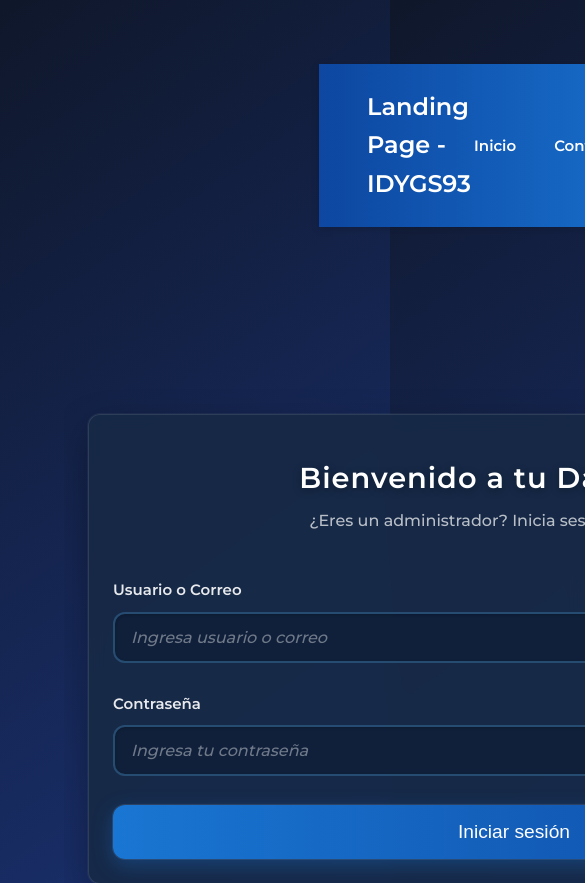
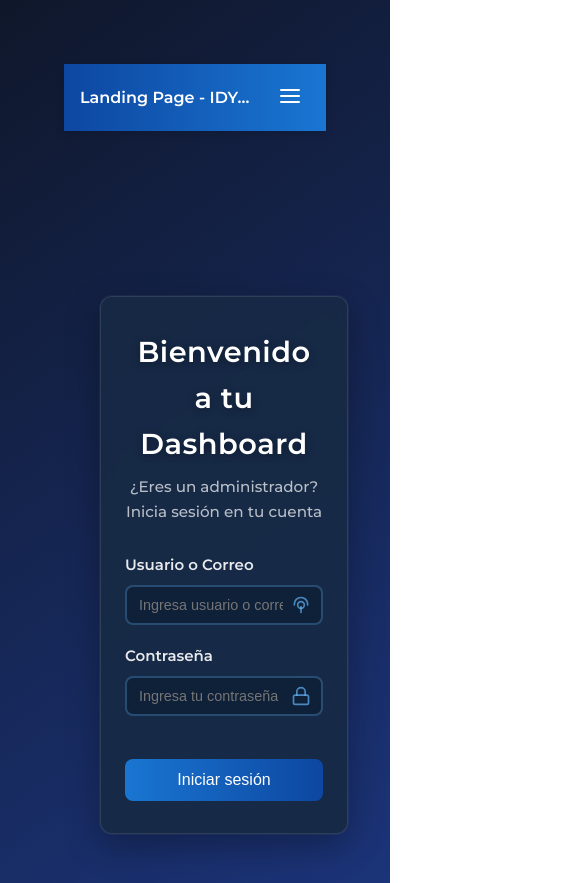
Before and after one commit to eduardo87DR/Landing-Front, a Vue app: page /login in a window 390 px wide. Shown: the top 883 px of the page, 585 px wide, since content can reach past the window. Built offline with nearby package versions, Linux system fonts and the light colour scheme; what vue-recaptcha-v3 would draw is missing.

Commit message:
feat(layout): standardize view widths and improve responsive behavior

```diff
--- a/src/App.vue
+++ b/src/App.vue
@@ -2,7 +2,11 @@
   <div id="app">
     <Header />
     <main class="main-content">
-      <router-view />
+      <div class="content-wrapper">
+        <div class="content-container">
+          <router-view />
+        </div>
+      </div>
     </main>
     <Footer />
   </div>
@@ -23,12 +27,16 @@ import Footer from './components/Footer.vue'
 body {
   font-family: 'Segoe UI', Tahoma, Geneva, Verdana, sans-serif;
   background: linear-gradient(145deg, #0f172a, #1e3a8a);
+  color: #fff;
+  line-height: 1.6;
+  overflow-x: hidden; /* Previene desbordamiento horizontal */
 }
 
 #app {
   display: flex;
   flex-direction: column;
   min-height: 100vh;
+  width: 100%;
 }
 
 .main-content {
@@ -38,12 +46,60 @@ body {
   flex-direction: column;
 }
 
-.router-view,
-.router-view > * {
+/* Nuevo wrapper para forzar el ancho completo */
+.content-wrapper {
   width: 100%;
-  max-width: 100%;
+  background: inherit; /* Hereda el fondo del gradiente */
+}
+
+/* Contenedor principal estandarizado */
+.content-container {
+  width: 100%;
+  max-width: 1200px; /* Ancho máximo fijo */
+  min-width: 320px; /* Ancho mínimo para móviles muy pequeños */
+  margin: 0 auto;
+  padding: 1.5rem;
+  box-sizing: border-box;
+}
+
+/* Asegura que Header y Footer también respeten el ancho */
+.header, .footer {
+  width: 100%;
+  max-width: 100vw;
   margin: 0;
   padding: 0;
+}
+
+/* Media Queries optimizadas */
+@media (max-width: 1200px) {
+  .content-container {
+    padding: 1.5rem;
+    max-width: 100%; /* Permite usar todo el ancho disponible */
+  }
+}
+
+@media (max-width: 992px) {
+  .content-container {
+    padding: 1.25rem;
+  }
+}
+
+@media (max-width: 768px) {
+  .content-container {
+    padding: 1rem;
+  }
+}
+
+@media (max-width: 576px) {
+  .content-container {
+    padding: 0.75rem;
+  }
+}
+
+/* Forzar el ancho en vistas hijas */
+.router-view > * {
+  width: 100% !important;
+  max-width: 100% !important;
   box-sizing: border-box;
 }
 </style>
--- a/src/components/Header.vue
+++ b/src/components/Header.vue
@@ -3,7 +3,7 @@
     <div class="header-content">
       <div class="logo">Landing Page - IDYGS93</div>
 
-      <nav>
+      <nav class="nav-menu">
         <template v-if="isAuthenticated">
           <button class="logout-btn" @click="logout">Cerrar sesión</button>
         </template>
@@ -13,23 +13,41 @@
           <router-link to="/login">Iniciar Sesión</router-link>
         </template>
       </nav>
+
+      <!-- Botón de menú para móviles -->
+      <button class="mobile-menu-btn" @click="toggleMenu">
+        <svg xmlns="http://www.w3.org/2000/svg" width="24" height="24" viewBox="0 0 24 24" fill="none" stroke="currentColor" stroke-width="2" stroke-linecap="round" stroke-linejoin="round">
+          <line x1="3" y1="12" x2="21" y2="12"></line>
+          <line x1="3" y1="6" x2="21" y2="6"></line>
+          <line x1="3" y1="18" x2="21" y2="18"></line>
+        </svg>
+      </button>
     </div>
   </header>
 </template>
 
 <script setup lang="ts">
-import { computed } from 'vue';
+import { computed, ref } from 'vue';
 import { useRouter } from 'vue-router';
 import { useAuthStore } from '@/stores/auth';
 
 const auth = useAuthStore();
 const router = useRouter();
+const menuOpen = ref(false);
 
 const isAuthenticated = computed(() => auth.isAuthenticated);
 
 const logout = () => {
   auth.logout();
   router.push('/login');
+};
+
+const toggleMenu = () => {
+  menuOpen.value = !menuOpen.value;
+  const nav = document.querySelector('.nav-menu');
+  if (nav) {
+    nav.classList.toggle('active');
+  }
 };
 </script>
 
@@ -41,31 +59,34 @@ const logout = () => {
   color: white;
   box-shadow: 0 2px 8px rgba(0, 0, 0, 0.15);
   font-family: 'Montserrat', sans-serif;
-  width: 100vw;
-  margin-left: -50vw;
-  margin-right: -50vw;
-  position: relative;
-  left: 50%;
-  right: 50%;
+  width: 100%;
+  position: sticky;
+  top: 0;
+  z-index: 1000;
 }
 
 .header-content {
+  width: 100%;
   max-width: 1200px;
   margin: 0 auto;
-  padding: 1.5rem 3rem;
+  padding: 1rem 1.5rem;
   display: flex;
   justify-content: space-between;
   align-items: center;
+  position: relative;
 }
 
 .logo {
-  font-size: 1.5rem;
+  font-size: 1.25rem;
   font-weight: bold;
+  white-space: nowrap;
+  overflow: hidden;
+  text-overflow: ellipsis;
 }
 
-nav {
+.nav-menu {
   display: flex;
-  gap: 2rem;
+  gap: 1.5rem;
   align-items: center;
 }
 
@@ -74,6 +95,7 @@ nav a {
   color: white;
   font-weight: 600;
   transition: color 0.3s;
+  white-space: nowrap;
 }
 
 nav a:hover {
@@ -83,10 +105,10 @@ nav a:hover {
 .logout-btn {
   background: transparent;
   border: 2px solid white;
-  padding: 0.5rem 1.5rem;
+  padding: 0.5rem 1rem;
   color: white;
   font-weight: 600;
-  border-radius: 10px;
+  border-radius: 8px;
   cursor: pointer;
   transition: all 0.3s;
 }
@@ -95,4 +117,68 @@ nav a:hover {
   background-color: white;
   color: #0d47a1;
 }
+
+.mobile-menu-btn {
+  display: none;
+  background: none;
+  border: none;
+  color: white;
+  cursor: pointer;
+  padding: 0.5rem;
+}
+
+/* Responsive Styles */
+@media (max-width: 768px) {
+  .mobile-menu-btn {
+    display: block;
+  }
+
+  .nav-menu {
+    position: absolute;
+    top: 100%;
+    left: 0;
+    width: 100%;
+    background: linear-gradient(90deg, #0d47a1, #1976d2);
+    flex-direction: column;
+    gap: 0;
+    padding: 0;
+    max-height: 0;
+    overflow: hidden;
+    transition: max-height 0.3s ease-out;
+    box-shadow: 0 4px 8px rgba(0, 0, 0, 0.15);
+  }
+
+  .nav-menu.active {
+    max-height: 300px;
+    padding: 1rem 0;
+  }
+
+  .nav-menu a,
+  .nav-menu .logout-btn {
+    width: 100%;
+    padding: 0.75rem 1.5rem;
+    text-align: center;
+    border-radius: 0;
+    border: none;
+    border-top: 1px solid rgba(255, 255, 255, 0.1);
+  }
+
+  .logout-btn {
+    margin-top: 0.5rem;
+    width: calc(100% - 3rem);
+    margin-left: 1.5rem;
+    margin-right: 1.5rem;
+  }
+}
+
+@media (max-width: 480px) {
+  .header-content {
+    padding: 0.75rem 1rem;
+  }
+
+  .logo {
+    font-size: 1rem;
+    max-width: 180px;
+  }
+}
 </style>
--- a/src/views/FormView.vue
+++ b/src/views/FormView.vue
@@ -11,7 +11,6 @@
   padding: 2rem;
   margin: 0 auto;
   max-width: none;
-  width: 800px;
   box-sizing: border-box;
 }
 
--- a/src/views/LoginView.vue
+++ b/src/views/LoginView.vue
@@ -119,264 +119,128 @@ const handleLogin = async () => {
 </script>
 
 <style scoped>
-    /* Fuentes y base */
+/* Fuentes y base */
 @import url('https://fonts.googleapis.com/css2?family=Montserrat:wght@400;600&display=swap');
 
 .login-view {
   min-height: 100vh;
   display: flex;
-  justify-content: flex-start;
-  padding-left: 10%;
+  justify-content: center;
   align-items: center;
-  padding: 2rem;
+  padding: 1rem;
   box-sizing: border-box;
   font-family: 'Montserrat', sans-serif;
-  position: relative;
-  overflow: hidden;
-  max-width: none;
-  width: 900px;
-}
-
-
-.login-view::before {
-  content: '';
-  position: absolute;
-  top: 0;
-  left: 0;
-  width: 100%;
-  height: 100%;
-  z-index: 0;
 }
 
 .login-card {
-  background: rgba(23, 42, 69, 0.9);
-  max-width: 1000px;
+  background: rgba(23, 42, 69, 0.95);
   width: 100%;
+  max-width: 480px; /* Ancho máximo más adecuado */
   border-radius: 16px;
-  padding: 3.5rem 3rem 2.5rem;
+  padding: 2.5rem;
   box-shadow: 0 12px 35px rgba(0, 0, 0, 0.3),
               0 0 0 1px rgba(255, 255, 255, 0.05);
   text-align: center;
   animation: fadeInUp 0.9s ease forwards;
-  position: relative;
-  z-index: 1;
   backdrop-filter: blur(8px);
   border: 1px solid rgba(255, 255, 255, 0.1);
+  margin: 1rem;
 }
 
 @keyframes fadeInUp {
   from {
     opacity: 0;
-    transform: translateY(40px) translateX(-20px);
+    transform: translateY(20px);
   }
   to {
     opacity: 1;
-    transform: translateY(0) translateX(0);
+    transform: translateY(0);
   }
 }
 
 .login-title {
-  font-size: 2.4rem;
+  font-size: 2rem;
   font-weight: 600;
   color: #ffffff;
-  margin-bottom: 0.4rem;
-  letter-spacing: 1px;
-  position: relative;
-  overflow: hidden;
-  white-space: nowrap;
+  margin-bottom: 0.5rem;
+  letter-spacing: 0.5px;
   text-shadow: 0 2px 8px rgba(0, 0, 0, 0.3);
 }
 
-/* efecto typewriter */
-.login-title::after {
-  content: '|';
-  animation: blink 1.2s steps(2, start) infinite;
-  position: absolute;
-  right: 0;
-  top: 0;
-  color: #64b5f6;
-}
-
-@keyframes blink {
-  0%, 100% { opacity: 1; }
-  50% { opacity: 0; }
-}
-
 .subtitle {
-  font-size: 1.1rem;
+  font-size: 1rem;
   color: rgba(255, 255, 255, 0.7);
-  margin-bottom: 2.8rem;
+  margin-bottom: 2rem;
   font-weight: 500;
 }
 
 .form-group {
-  margin-bottom: 1.8rem;
+  margin-bottom: 1.5rem;
   text-align: left;
-  position: relative;
 }
 
 .form-group label {
   display: block;
-  margin-bottom: 0.6rem;
+  margin-bottom: 0.5rem;
   font-weight: 600;
   color: rgba(255, 255, 255, 0.9);
-  user-select: none;
-  transition: all 0.3s ease;
 }
 
-/* Input wrapper para icono y campo */
 .input-wrapper {
   position: relative;
 }
 
 .input-wrapper input {
   width: 100%;
-  padding: 14px 44px 14px 16px;
+  padding: 12px 42px 12px 14px;
   border: 2px solid rgba(100, 181, 246, 0.3);
-  border-radius: 12px;
-  font-size: 1rem;
-  font-weight: 500;
-  font-family: 'Montserrat', sans-serif;
+  border-radius: 8px;
+  font-size: 0.95rem;
   background: rgba(10, 25, 47, 0.5);
+  color: #ffffff;
   transition: all 0.3s ease;
-  color: #ffffff;
-  box-shadow: inset 0 1px 3px rgba(0, 0, 0, 0.2);
-}
-
-.input-wrapper input::placeholder {
-  color: rgba(255, 255, 255, 0.4);
-  font-style: italic;
 }
 
 .input-wrapper input:focus {
   outline: none;
   border-color: #64b5f6;
-  box-shadow: 0 0 0 3px rgba(100, 181, 246, 0.2),
-              inset 0 1px 3px rgba(0, 0, 0, 0.2);
-  background: rgba(10, 25, 47, 0.7);
-}
-
-/* Animación de flotación para los campos */
-.form-group:hover label {
-  transform: translateX(5px);
-}
-
-.form-group:hover .input-wrapper input {
-  border-color: rgba(100, 181, 246, 0.5);
+  box-shadow: 0 0 0 3px rgba(100, 181, 246, 0.2);
 }
 
 .input-icon {
   position: absolute;
-  right: 14px;
+  right: 12px;
   top: 50%;
   transform: translateY(-50%);
   stroke: rgba(100, 181, 246, 0.7);
-  pointer-events: none;
+}
+
+.login-button {
+  margin-top: 1.5rem;
+  width: 100%;
+  background: linear-gradient(90deg, #1976d2, #0d47a1);
+  border: none;
+  padding: 14px 0;
+  font-size: 1.1rem;
+  font-weight: 600;
+  color: white;
+  border-radius: 8px;
+  cursor: pointer;
   transition: all 0.3s ease;
 }
 
-.input-wrapper input:focus + .input-icon {
-  stroke: #64b5f6;
-  transform: translateY(-50%) scale(1.1);
-}
-
-.login-button {
-  margin-top: 1.6rem;
-  width: 100%;
-  background: linear-gradient(90deg, #1976d2, #0d47a1);
-  border: none;
-  padding: 16px 0;
-  font-size: 1.2rem;
-  font-weight: 600;
-  color: white;
-  border-radius: 12px;
-  cursor: pointer;
-  box-shadow: 0 6px 20px rgba(25, 118, 210, 0.35),
-              0 0 0 1px rgba(255, 255, 255, 0.1);
-  display: flex;
-  justify-content: center;
-  align-items: center;
-  gap: 0.8rem;
-  transition: all 0.4s cubic-bezier(0.175, 0.885, 0.32, 1.275);
-  position: relative;
-  overflow: hidden;
-  z-index: 1;
-}
-
-.login-button::before {
-  content: '';
-  position: absolute;
-  top: 0;
-  left: 0;
-  width: 100%;
-  height: 100%;
-  background: linear-gradient(90deg, #2196f3, #1976d2);
-  z-index: -1;
-  opacity: 0;
-  transition: opacity 0.3s ease;
-}
-
 .login-button:hover:not(:disabled) {
-  box-shadow: 0 8px 25px rgba(33, 150, 243, 0.5),
-              0 0 0 1px rgba(255, 255, 255, 0.15);
-  transform: translateY(-3px);
-}
-
-.login-button:hover:not(:disabled)::before {
-  opacity: 1;
-}
-
-.login-button:active:not(:disabled) {
-  transform: translateY(1px);
-  box-shadow: 0 5px 15px rgba(25, 118, 210, 0.3);
+  transform: translateY(-2px);
+  box-shadow: 0 5px 15px rgba(25, 118, 210, 0.4);
 }
 
 .login-button:disabled {
   background: #37474f;
   cursor: not-allowed;
-  box-shadow: none;
-  transform: none;
-  color: rgba(255, 255, 255, 0.4);
 }
 
-/* Efecto de onda al hacer clic */
-.login-button:not(:disabled)::after {
-  content: '';
-  position: absolute;
-  top: 50%;
-  left: 50%;
-  width: 5px;
-  height: 5px;
-  background: rgba(255, 255, 255, 0.5);
-  opacity: 0;
-  border-radius: 100%;
-  transform: scale(1, 1) translate(-50%, -50%);
-  transform-origin: 50% 50%;
-}
-
-.login-button:not(:disabled):focus:not(:active)::after {
-  animation: ripple 0.6s ease-out;
-}
-
-@keyframes ripple {
-  0% {
-    transform: scale(0, 0);
-    opacity: 0.5;
-  }
-  100% {
-    transform: scale(20, 20);
-    opacity: 0;
-  }
-}
-
-/* Spinner animado para loading */
 .loading-spinner {
   animation: spin 1s linear infinite;
-  stroke: white;
-}
-
-.loading-spinner .path {
-  stroke-linecap: round;
 }
 
 @keyframes spin {
@@ -386,47 +250,47 @@ const handleLogin = async () => {
 }
 
 .error-message {
-  margin-top: 1.2rem;
-  font-size: 0.95rem;
+  margin-top: 1rem;
+  color: #ff5252;
   font-weight: 600;
-  color: #ff5252;
-  user-select: none;
-  text-align: center;
-  text-shadow: 0 1px 2px rgba(0, 0, 0, 0.3);
-  animation: shake 0.5s cubic-bezier(.36,.07,.19,.97) both;
 }
 
-@keyframes shake {
-  0%, 100% { transform: translateX(0); }
-  10%, 30%, 50%, 70%, 90% { transform: translateX(-5px); }
-  20%, 40%, 60%, 80% { transform: translateX(5px); }
-}
-
-/* Responsive */
-@media (max-width: 768px) {
-  .login-view {
-    padding-left: 5%;
-    padding-right: 5%;
-    justify-content: center;
-  }
-
+/* Media Queries para responsividad */
+@media (min-width: 768px) {
   .login-card {
-    padding: 2.8rem 2rem 2rem;
-    border-radius: 12px;
+    padding: 3rem 2.5rem;
+    max-width: 500px;
   }
 
   .login-title {
-    font-size: 2rem;
+    font-size: 2.2rem;
+  margin-bottom: 0.6rem;
+  }
+
+  .subtitle {
+    font-size: 1.1rem;
+    margin-bottom: 2.5rem;
+  }
+
+  .input-wrapper input {
+    padding: 14px 44px 14px 16px;
+    font-size: 1rem;
+  }
+
+  .login-button {
+    padding: 16px 0;
+    font-size: 1.2rem;
   }
 }
 
 @media (max-width: 480px) {
   .login-view {
-    padding: 1.5rem;
+    padding: 0.5rem;
   }
 
   .login-card {
-    padding: 2.5rem 1.5rem 1.5rem;
+    padding: 2rem 1.5rem;
+    border-radius: 12px;
   }
 
   .login-title {
@@ -434,6 +298,21 @@ const handleLogin = async () => {
   }
 
   .subtitle {
+    font-size: 0.95rem;
+    margin-bottom: 1.8rem;
+  }
+
+  .form-group {
+    margin-bottom: 1.2rem;
+  }
+
+  .input-wrapper input {
+    padding: 10px 38px 10px 12px;
+    font-size: 0.9rem;
+  }
+
+  .login-button {
+    padding: 12px 0;
     font-size: 1rem;
   }
 }
```
Also changed, not shown: src/components/Footer.vue (+34 -8 lines), src/components/WelcomeSection.vue (+76 -55 lines).
